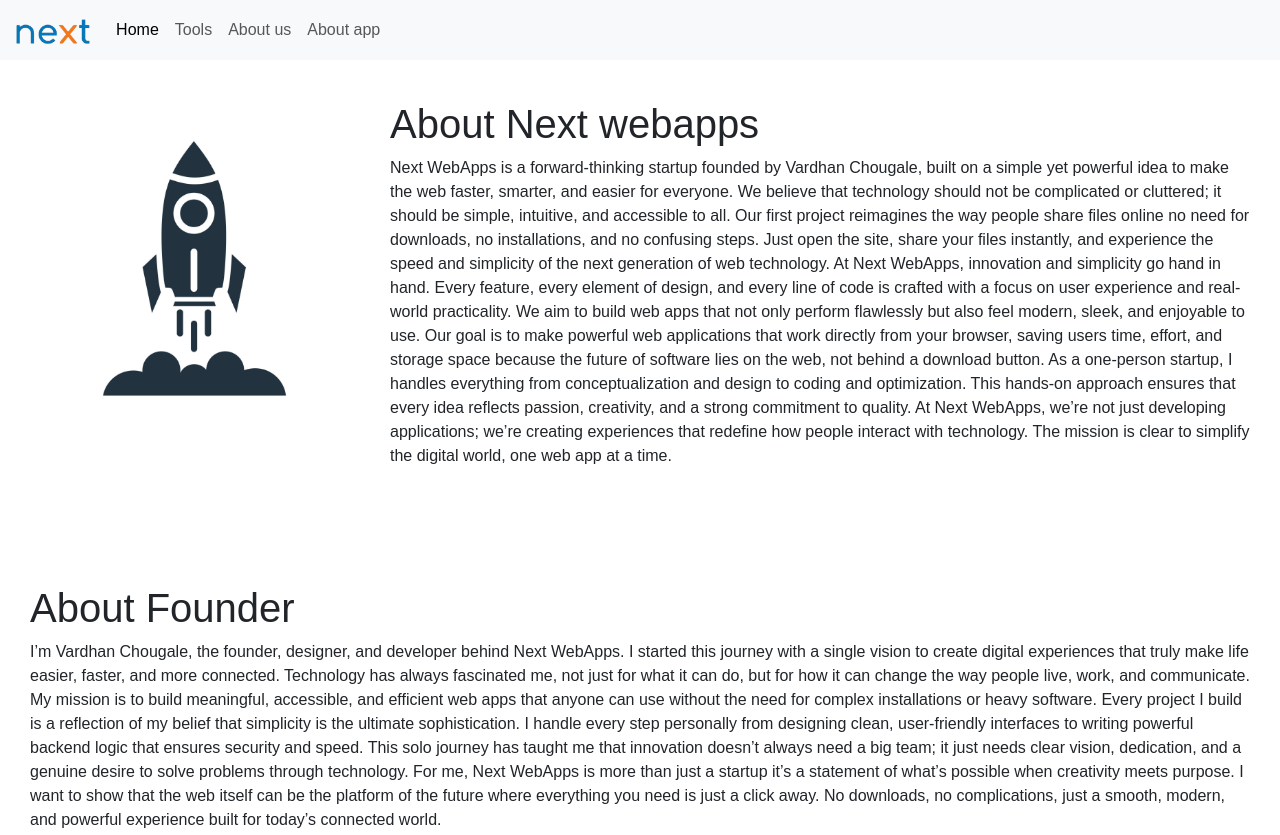
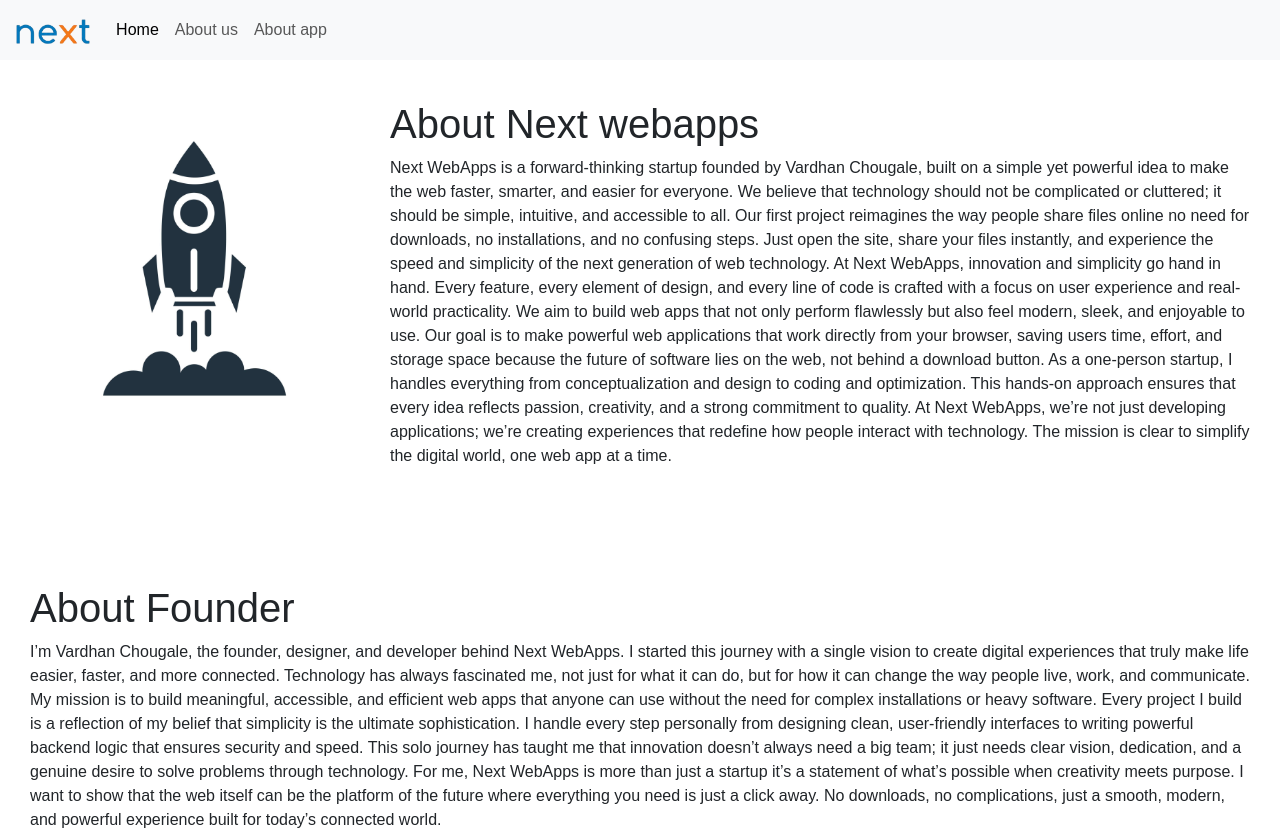
Before and after one commit to vardhan-tech/Aerashare, a website: page public/about.html in a window 1280 px wide. Shown: the top 835 px of the page. Drawn offline with nearby package versions, Linux system fonts and the light colour scheme.

Commit message:
latest changes

```diff
--- a/public/about.html
+++ b/public/about.html
@@ -37,9 +37,6 @@
         <ul class="navbar-nav">
           <li class="nav-item">
             <a class="nav-link active" aria-current="page" href="index.html">Home</a>
-          </li>
-          <li class="nav-item">
-            <a class="nav-link" href="tools.html">Tools</a>
           </li>
           <li class="nav-item">
             <a class="nav-link" href="about.html">About us</a>
```
Also changed, not shown: public/aboutapp.html (+0 -3 lines), public/index.html (+0 -3 lines).
